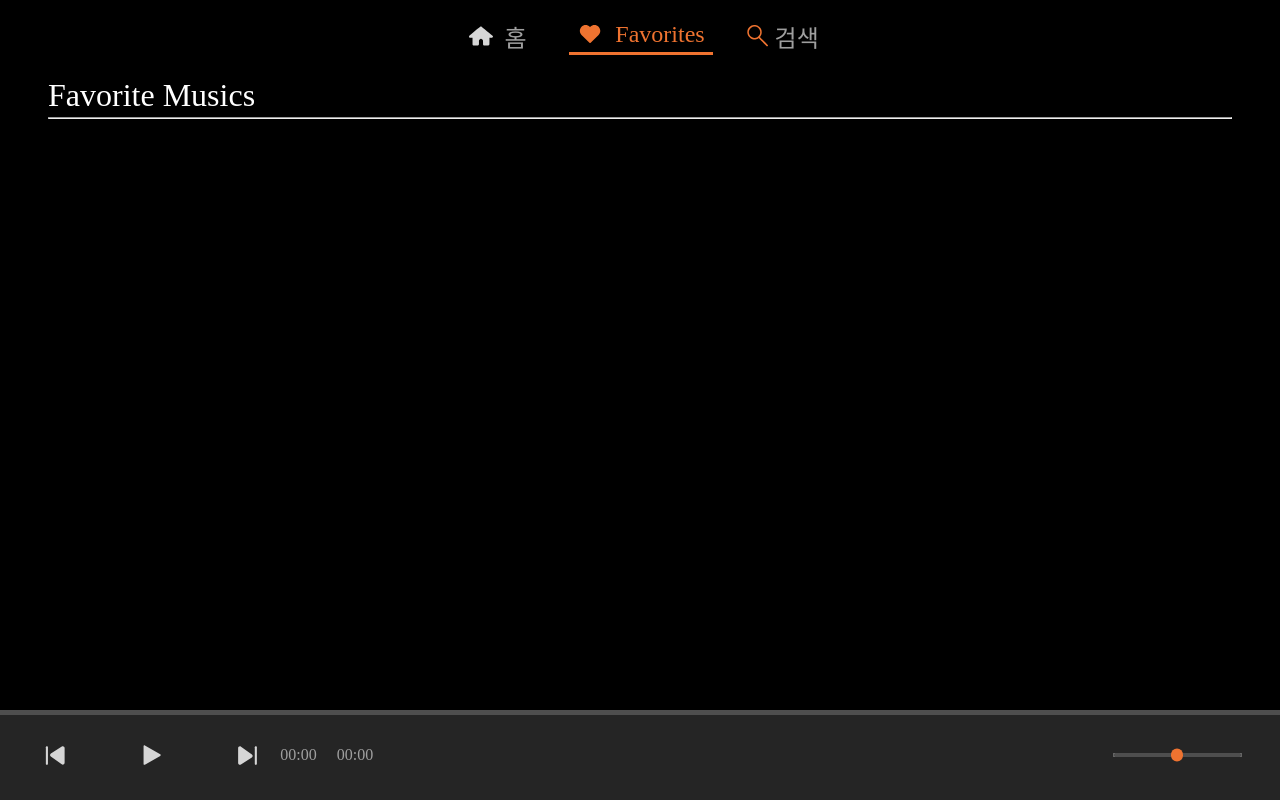
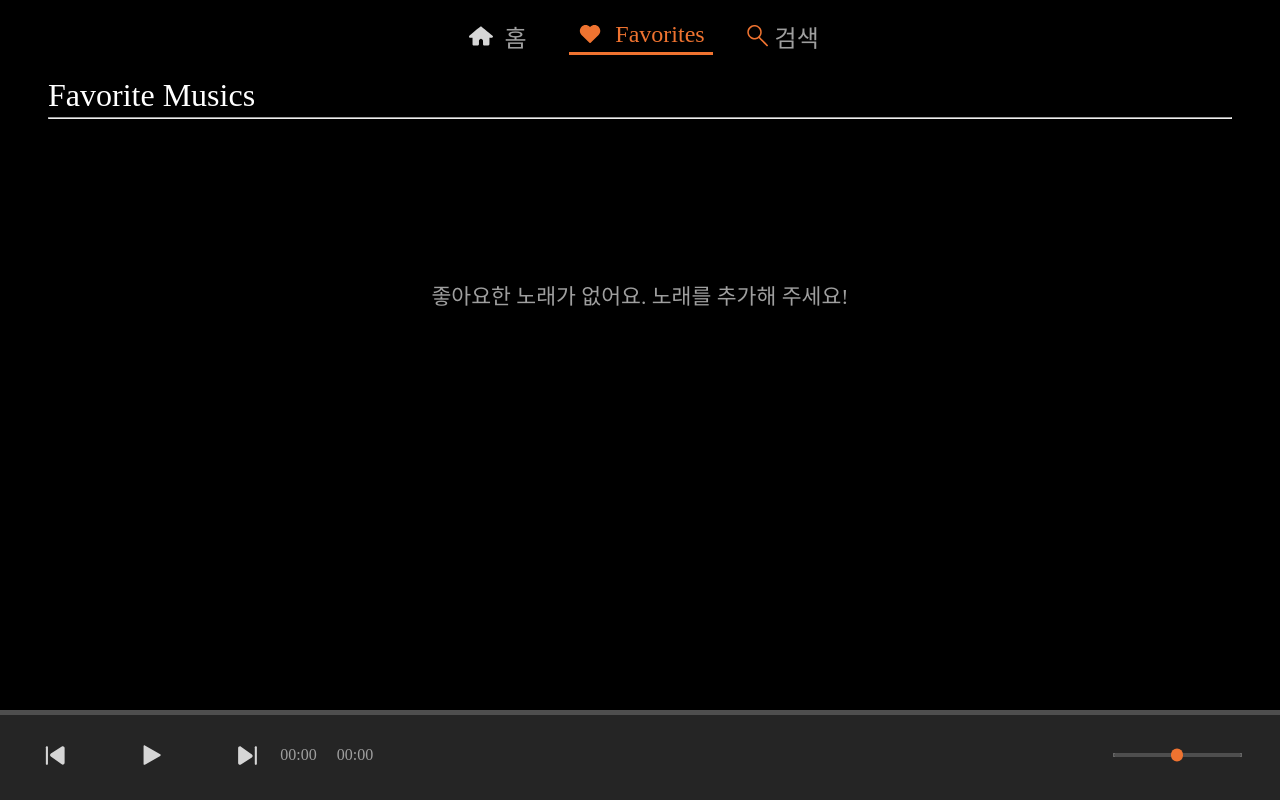
Before and after one commit to jsb8740/FarvoriteMusicList, a Vue app: page /favoritemusic in a window 1280 px wide. Built offline with nearby package versions, Linux system fonts and the light colour scheme; a web font is replaced by a local one.

Commit message:
data가 없는 상태 추가

```diff
--- a/src/components/playList/PlayListItemSkeleton.vue
+++ b/src/components/playList/PlayListItemSkeleton.vue
@@ -9,7 +9,7 @@
 
 <style scoped lang="scss">
 .skeletons {
-  margin: 0 3%;
+  margin: 0 1% 1.2% 1%;
   display: inline-block;
   width: 320px;
   height: 210px;
@@ -17,14 +17,30 @@
     width: 100%;
     height: 180px;
     background-color: $skeletonsColor;
-    border-radius: 1rem;
+    border-radius: 0.2rem;
     margin-bottom: 5px;
+    animation: pulse 2s infinite ease-in-out;
   }
   .text {
     height: 25px;
     width: 100%;
     background-color: $skeletonsColor;
-    border-radius: 0.3rem;
+    border-radius: 0.1rem;
+    animation: pulse 2s infinite ease-in-out;
+  }
+}
+
+@keyframes pulse {
+  0% {
+    background-color: $skeletonsColor;
+  }
+
+  50% {
+    background-color: $skeletonsColor2;
+  }
+
+  100% {
+    background-color: $skeletonsColor;
   }
 }
 </style>
--- a/src/components/player/PlayerMusicList.vue
+++ b/src/components/player/PlayerMusicList.vue
@@ -7,11 +7,15 @@
         랜덤 재생
       </AppRandomButton>
     </div>
-    <ul class="listItem">
+
+    <ul v-if="playList.length !== 0" class="listItem">
       <li v-for="item in props.musicList" :key="item">
         <PlayerListItem :video-id="item"> </PlayerListItem>
       </li>
     </ul>
+    <div v-else class="notFound">
+      플레이리스트가 없어요. 노래를 추가해 주세요!
+    </div>
   </div>
 </template>
 
@@ -19,6 +23,7 @@
 import PlayerListItem from "@/components/player/PlayerListItem.vue";
 import AppRandomButton from "@/components/common/AppRandomButton.vue";
 import { useMusicControllerStore } from "@/stores/musicController";
+import { storeToRefs } from "pinia";
 
 export interface Props {
   musicList: string[];
@@ -27,6 +32,7 @@ export interface Props {
 const props = defineProps<Props>();
 
 const musicStore = useMusicControllerStore();
+const { playList } = storeToRefs(musicStore);
 </script>
 
 <style scoped lang="scss">
@@ -66,6 +72,15 @@ const musicStore = useMusicControllerStore();
       }
     }
   }
+  .notFound {
+    width: 100%;
+    height: 100%;
+    display: flex;
+    align-items: center;
+    justify-content: center;
+    font-size: 1.35rem;
+    font-weight: 500;
+  }
 }
 
 ::-webkit-scrollbar {
--- a/src/views/FavoriteMusicListView.vue
+++ b/src/views/FavoriteMusicListView.vue
@@ -2,13 +2,17 @@
   <TheViewLayout>
     <template #title> Favorite Musics </template>
     <template #default>
-      <div>
+      <div v-if="playList.length !== 0">
         <PlayListItem
           v-for="item in favSongList"
           :video-id="item.videoId"
           :title="item.title"
         >
         </PlayListItem>
+      </div>
+
+      <div v-else class="notPlaylist">
+        좋아요한 노래가 없어요. 노래를 추가해 주세요!
       </div>
     </template>
   </TheViewLayout>
@@ -21,10 +25,13 @@ import { onMounted } from "vue";
 import { storeToRefs } from "pinia";
 import { useIndexedDBStore } from "@/stores/indexedDB";
 import AppPlayButton from "@/components/common/AppPlayButton.vue";
+import { useMusicControllerStore } from "@/stores/musicController";
 
 const store = useIndexedDBStore();
 const { favSongList } = storeToRefs(store);
 
+const musicStore = useMusicControllerStore();
+const { playList } = storeToRefs(musicStore);
 onMounted(() => {
   store.updateFavList();
   // console.log(favSongList.value);
@@ -32,12 +39,14 @@ onMounted(() => {
 </script>
 
 <style scoped lang="scss">
-.content-header {
+.notPlaylist {
+  width: 100%;
+  height: 100%;
   display: flex;
-  justify-content: space-between;
-  .text {
-    font-weight: 700;
-  }
+  justify-content: center;
+  align-items: center;
+  font-size: 1.35rem;
+  margin-top: 10rem;
 }
 a {
   text-decoration: none;
--- a/src/views/SearchingResultView.vue
+++ b/src/views/SearchingResultView.vue
@@ -2,7 +2,9 @@
   <TheViewLayout>
     <template #title> 검색 결과 </template>
     <template #default>
-      <template v-if="!searchResult"> test </template>
+      <template v-if="loading">
+        <PlayListItemSkeleton v-for="i in 12"></PlayListItemSkeleton>
+      </template>
       <template v-else>
         <!-- 다른노래 검색시 item이 rerendering이 안되는 이슈 -->
         <!-- key값을 줘서 해결 -->
@@ -21,13 +23,15 @@
 <script setup lang="ts">
 import TheViewLayout from "@/components/layouts/TheViewLayout.vue";
 import PlayListItem from "@/components/playList/PlayListItem.vue";
+import PlayListItemSkeleton from "@/components/playList/PlayListItemSkeleton.vue";
+
 import { useSearchStore } from "@/stores/search";
 import { storeToRefs } from "pinia";
 import { useRoute } from "vue-router";
 import { onMounted, onUpdated, computed, provide } from "vue";
 
 const store = useSearchStore();
-const { searchResult } = storeToRefs(store);
+const { searchResult, loading } = storeToRefs(store);
 const route = useRoute();
 
 const queryString = computed(() => route.query as Record<string, unknown>);
```
